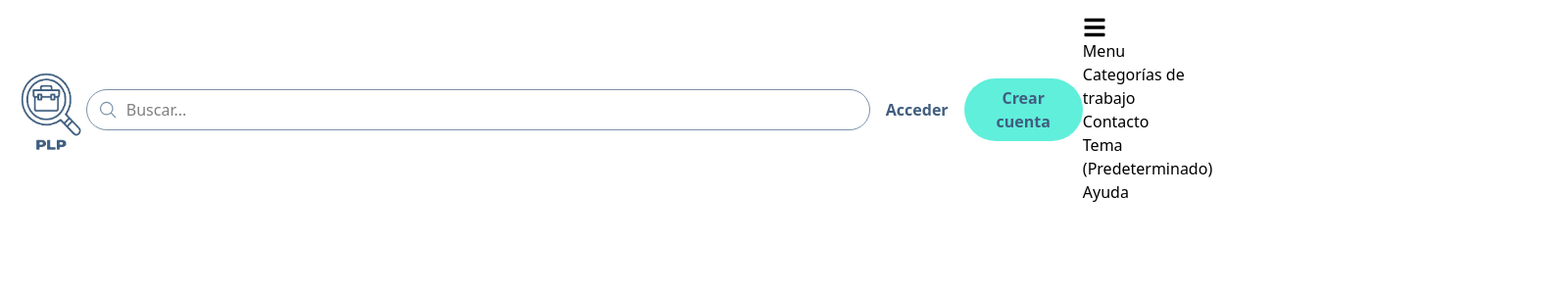
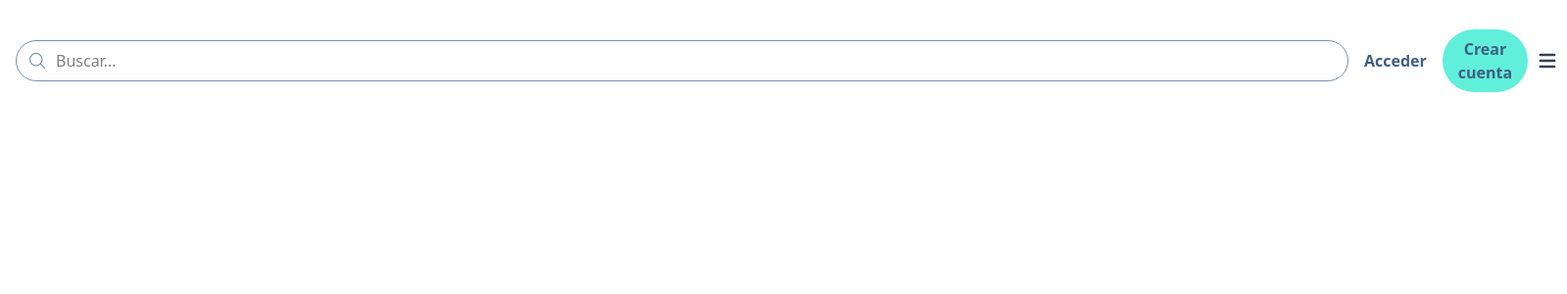
Before and after one commit to 0-min-0/PLP-Frontend, a React (Vite) app: page / in a window 1280 px wide. Shown: the top 300 px of the page at 98% size, 1599 px wide, since content can reach past the window. Built offline with nearby package versions, Linux system fonts and the light colour scheme.

Commit message:
header actualizaciones

```diff
--- a/src/Components/Header/Header.jsx
+++ b/src/Components/Header/Header.jsx
@@ -7,7 +7,7 @@ import { MainMenu } from '../MainMenu/MainMenu'
 
 export const Header = () => {
     return (
-        <header className='w-full flex items-center'>
+        <header className='w-full flex justify-evenly items-center'>
             <InteractiveLogo />
             <SearchBar />
             <NavLink to='/acceder'>
--- a/src/Components/MainMenu/MainMenu.jsx
+++ b/src/Components/MainMenu/MainMenu.jsx
@@ -1,37 +1,68 @@
-import { useState } from 'react'
-import { FaBars, FaTimes } from 'react-icons/fa'
-import { Link } from 'react-router-dom'
+import { useState, useEffect, useRef } from 'react'
+import { HiOutlineX, HiMenu } from 'react-icons/hi'
+import { MenuItem } from '../../UI/MenuItem'
 
 export const MainMenu = () => {
+  const [isOpen, setIsOpen] = useState(false)
+  const menuRef = useRef(null)
 
-    const [isOpen, setIsOpen] = useState(false)
+  // Cerrar el menú al hacer clic fuera de él
+  useEffect(() => {
+    const handleClickOutside = (event) => {
+      if (menuRef.current && !menuRef.current.contains(event.target)) {
+        setIsOpen(false);
+      }
+    };
 
-    const toggleMenu = () => {
-      setIsOpen(!isOpen)
+    document.addEventListener('mousedown', handleClickOutside)
+    return () => {
+      document.removeEventListener('mousedown', handleClickOutside)
+    }
+  }, [])
+
+  useEffect(() => {
+    const handleEscape = (event) => {
+      if (event.key === 'Escape') {
+        setIsOpen(false);
+      }
     }
 
-    return (
-      <div className="dropdown">
-        <div className="icon" onClick={toggleMenu}>
-          {isOpen ? <FaTimes size={24} /> : <FaBars size={24} />}
-        </div>
-        <ul className={`dropdown-menu ${isOpen ? 'open' : ''}`}>
-          <li>
-            <Link to="/menu" onClick={toggleMenu}>Menu</Link>
-          </li>
-          <li>
-            <Link to="/categorias" onClick={toggleMenu}>Categorías de trabajo</Link>
-          </li>
-          <li>
-            <Link to="/contacto" onClick={toggleMenu}>Contacto</Link>
-          </li>
-          <li>
-            <Link to="/tema" onClick={toggleMenu}>Tema (Predeterminado)</Link>
-          </li>
-          <li>
-            <Link to="/ayuda" onClick={toggleMenu}>Ayuda</Link>
-          </li>
+    document.addEventListener('keydown', handleEscape);
+    return () => {
+      document.removeEventListener('keydown', handleEscape);
+    }
+  }, [])
+
+  return (
+    <div className='relative' ref={menuRef}>
+      <button
+        onClick={() => setIsOpen(!isOpen)}
+        className='p-2 rounded-md text-gray-700 hover:text-gray-900 hover:bg-gray-100 focus:outline-none focus:ring-2 focus:ring-gray-400'
+        aria-label='Toggle menu'
+      >
+        {isOpen ? <HiOutlineX className='h-6 w-6' /> : <HiMenu className='h-6 w-6' />}
+      </button>
+      {isOpen && (
+        <div className='fixed inset-0 bg-gray-800/20' onClick={() => setIsOpen(false)} />
+      )}
+
+
+      {/* Menú desplegable */}
+      <div
+        className={`absolute right-0 mt-2 w-56 origin-top-right bg-white rounded-lg shadow-lg focus:outline-none transition-all duration-300 ease-in-out transform ${isOpen
+            ? 'opacity-100 scale-100 translate-y-0'
+            : 'opacity-0 scale-95 -translate-y-2 pointer-events-none'
+          }`}
+        role='menu'
+      >
+        <ul>
+          <div className='p-2'>
+          <div className='flex text-left px-2 text-4 font-medium text-gray-700'>
+            <h3>Menú</h3>
+          </div>
+          </div>
         </ul>
       </div>
-    )
-  }
+    </div>
+  )
+}
--- /dev/null
+++ b/src/Context/MenuContext.jsx
@@ -0,0 +1,21 @@
+import { createContext, useContext, useState } from 'react'
+
+const MenuContext = createContext()
+
+export const MenuProvider = ({ children }) => {
+  const [isOpen, setIsOpen] = useState(false)
+
+  return (
+    <MenuContext.Provider value={{ isOpen, setIsOpen }}>
+      {children}
+    </MenuContext.Provider>
+  )
+}
+
+export const useMenu = () => {
+  const context = useContext(MenuContext)
+  if (!context) {
+    throw new Error('useMenu debe usarse dentro de un MenuProvider')
+  }
+  return context
+}
--- /dev/null
+++ b/src/UI/MenuItem.jsx
@@ -0,0 +1,62 @@
+import React from 'react'
+import { NavLink } from 'react-router-dom'
+
+export const MenuItem = () => {
+
+    const itemStyle = ''
+
+    return (
+        <div className='py-1'>
+            <li><NavLink
+                to='/categorias'
+                className={({ isActive }) =>
+                    `block px-4 py-2 m-2 text-sm ${isActive
+                        ? 'bg-gray-100 text-gray-900'
+                        : 'text-gray-700 hover:bg-gray-100 hover:text-gray-900'
+                    }`
+                }
+                onClick={() => setIsOpen(false)}
+            >
+                Categorias de trabajo
+            </NavLink>
+            </li>
+
+            <NavLink
+                to='/contacto'
+                className={({ isActive }) =>
+                    `block px-4 py-2 text-sm ${isActive
+                        ? 'bg-gray-100 text-gray-900'
+                        : 'text-gray-700 hover:bg-gray-100 hover:text-gray-900'
+                    }`
+                }
+                onClick={() => setIsOpen(false)}
+            >
+                Contacto
+            </NavLink>
+            <NavLink
+                to='/tema'
+                className={({ isActive }) =>
+                    `block px-4 py-2 text-sm ${isActive
+                        ? 'bg-gray-100 text-gray-900'
+                        : 'text-gray-700 hover:bg-gray-100 hover:text-gray-900'
+                    }`
+                }
+                onClick={() => setIsOpen(false)}
+            >
+                Tema (Predeterminado)
+            </NavLink>
+            <NavLink
+                to='/ayuda'
+                className={({ isActive }) =>
+                    `block px-4 py-2 text-sm ${isActive
+                        ? 'bg-gray-100 text-gray-900'
+                        : 'text-gray-700 hover:bg-gray-100 hover:text-gray-900'
+                    }`
+                }
+                onClick={() => setIsOpen(false)}
+            >
+                Ayuda
+            </NavLink>
+        </div>
+    )
+}
--- a/src/UI/SearchBar.jsx
+++ b/src/UI/SearchBar.jsx
@@ -13,7 +13,7 @@ export const SearchBar = () => {
             <input
                 type='search'
                 placeholder='Buscar...'
-                className={`w-200 pl-10 pr-4 py-2 rounded-full border border-[#7c92ab] focus:outline-none focus:ring-2 focus:ring-[#405e7f] focus:border-transparent transition-all duration-300
+                className={`w-340 pl-10 pr-4 py-2 rounded-full border border-[#7c92ab] focus:outline-none focus:ring-2 focus:ring-[#7c92ab] focus:border-transparent transition-all duration-300
                     ${isFocused ? 'ring-2 ring-blue-500 border-transparent shadow-md' : '' }`}
                 onFocus={() => setIsFocused(true)}
                 onBlur={() => setIsFocused(false)}
```
